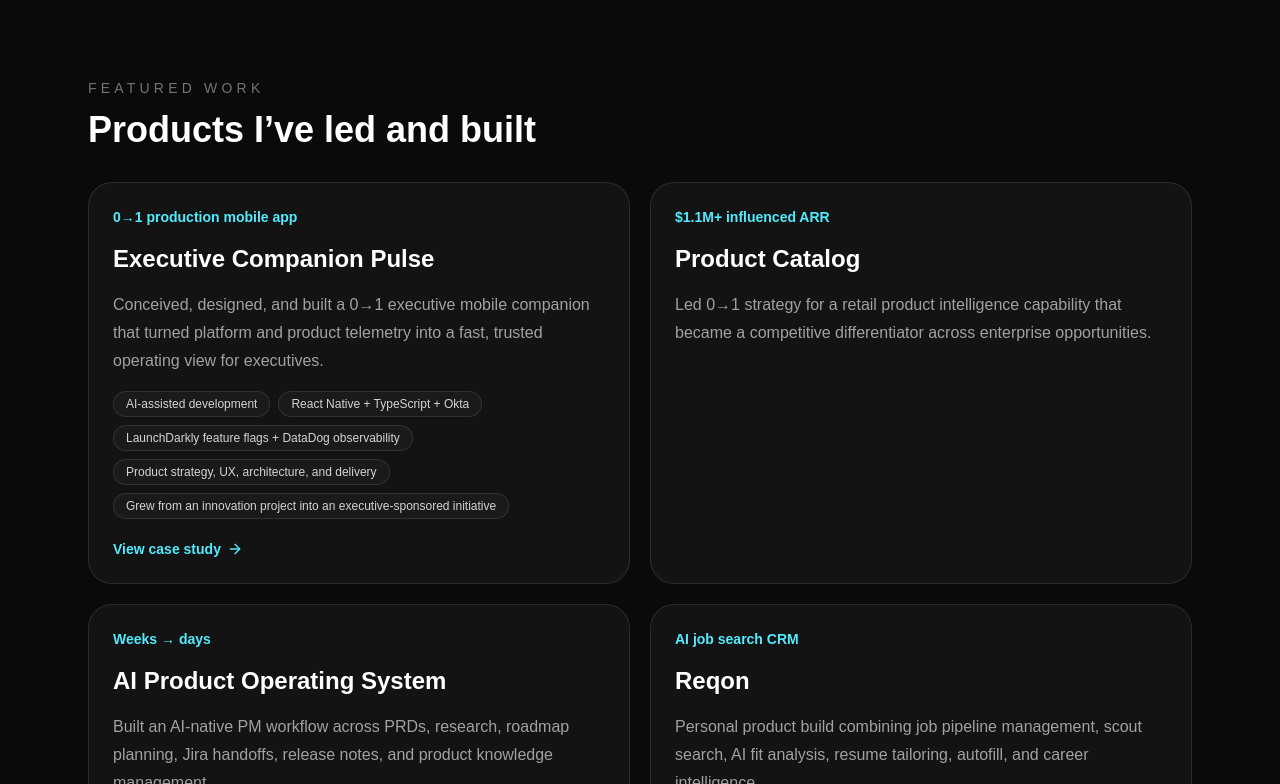
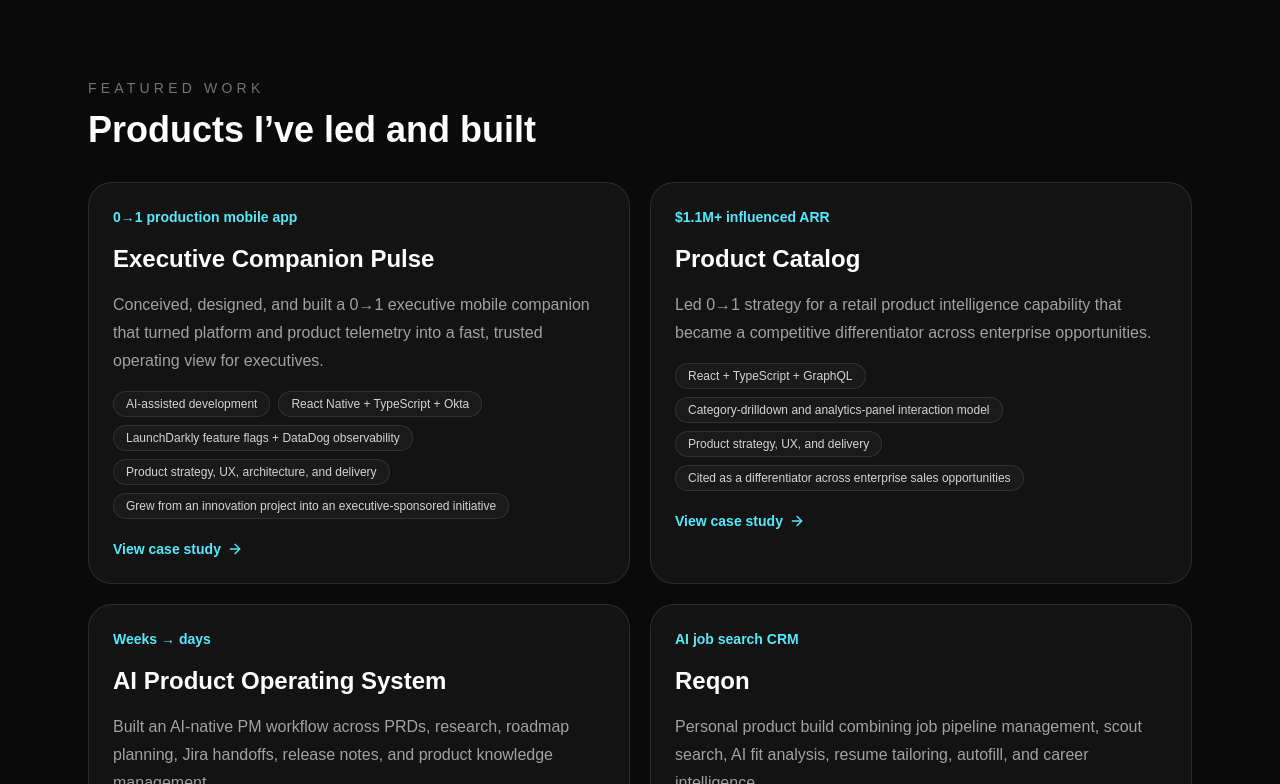
Before and after one commit to dhartung02/dustinhartung.com, a Next.js app: page / in a window 1280 px wide. Shown: the part 500-1284 px from the top of the page. Built offline with nearby package versions, Linux system fonts and the light colour scheme.

Commit message:
Link the homepage Product Catalog card to its new case study page

```diff
--- a/src/app/page.tsx
+++ b/src/app/page.tsx
@@ -27,6 +27,13 @@ const work: WorkItem[] = [
     title: "Product Catalog",
     tag: "$1.1M+ influenced ARR",
     text: "Led 0→1 strategy for a retail product intelligence capability that became a competitive differentiator across enterprise opportunities.",
+    href: "/work/product-catalog",
+    highlights: [
+      "React + TypeScript + GraphQL",
+      "Category-drilldown and analytics-panel interaction model",
+      "Product strategy, UX, and delivery",
+      "Cited as a differentiator across enterprise sales opportunities",
+    ],
   },
   {
     title: "AI Product Operating System",
```
